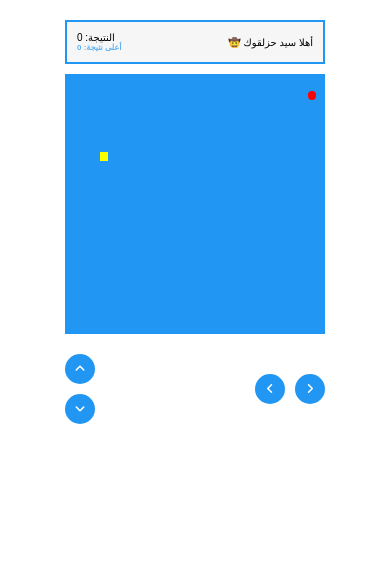
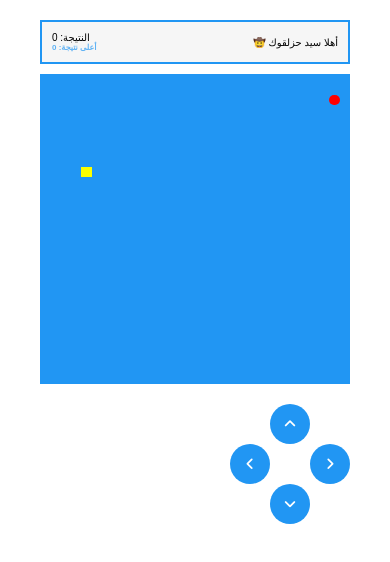
Before and after one commit to IslamAlsayed/snakeGame, a plain HTML site: page index.html in a window 390 px wide. Drawn offline with Linux system fonts and the light colour scheme.

Commit message:
update files

```diff
--- a/css/style.css
+++ b/css/style.css
@@ -19,14 +19,14 @@
 
 @media (max-width: 600px) {
     :root {
-        --widthLarge: 400px;
+        --widthLarge: 420px;
         --HeightLarge: var(--widthLarge);
     }
 }
 
 @media (max-width: 425px) {
     :root {
-        --widthLarge: 300px;
+        --widthLarge: 350px;
         --HeightLarge: var(--widthLarge);
     }
 }
@@ -134,21 +134,48 @@ body * {
 .container .controls-arrows {
     display: none;
     margin-top: 20px;
-    align-items: center;
-    justify-content: space-between;
+    justify-content: flex-end;
 }
 
 .container .controls-arrows .controls {
-    gap: 10px;
-    display: flex;
-    flex-direction: column;
+    width: 150px;
+    height: 150px;
+    position: relative;
 }
 
-.container .controls-arrows .controls:last-child {
-    flex-direction: row;
+.container .controls-arrows .controls>i {
+    position: absolute;
 }
 
-.container .controls-arrows .controls .arrow {
+.container .controls-arrows .controls>i:first-of-type,
+.container .controls-arrows .controls>i:last-of-type {
+    left: 50%;
+    transform: translateX(-50%);
+}
+
+.container .controls-arrows .controls>i:nth-of-type(2),
+.container .controls-arrows .controls>i:nth-of-type(3) {
+    top: 50%;
+    transform: translateY(-50%);
+}
+
+.container .controls-arrows .controls>i:first-of-type {
+    top: 0;
+}
+
+.container .controls-arrows .controls>i:nth-of-type(2) {
+    left: 0;
+}
+
+.container .controls-arrows .controls>i:nth-of-type(3) {
+    right: 0;
+}
+
+.container .controls-arrows .controls>i:last-of-type {
+    bottom: 0;
+}
+
+.container .controls-arrows .controls i {
     width: 50px;
     height: 50px;
     display: grid;
@@ -165,9 +192,14 @@ body * {
 }
 
 @media (max-width: 425px) {
-    .container .controls-arrows .controls .arrow {
-        width: 30px;
-        height: 30px;
-        font-size: 12px;
+    .container .controls-arrows .controls {
+        width: 120px;
+        height: 120px;
+    }
+
+    .container .controls-arrows .controls i {
+        width: 40px;
+        height: 40px;
+        font-size: 14px;
     }
 }
--- a/index.html
+++ b/index.html
@@ -21,23 +21,13 @@
 
       <div class="controls-arrows">
         <div class="controls">
-          <div data-key="ArrowUp" class="arrow btnClick">
-            <i class="fa-solid fa-angle-up"></i>
-          </div>
-          <div data-key="ArrowDown" class="arrow btnClick">
-            <i class="fa-solid fa-angle-down"></i>
-          </div>
-        </div>
-        <div class="controls">
-          <div data-key="ArrowLeft" class="arrow btnClick">
-            <i class="fa-solid fa-angle-left"></i>
-          </div>
-          <div data-key="ArrowRight" class="arrow btnClick">
-            <i class="fa-solid fa-angle-right"></i>
-          </div>
+          <i data-key="ArrowUp" class="fa-solid fa-angle-up btnClick"></i>
+          <i data-key="ArrowLeft" class="fa-solid fa-angle-left btnClick"></i>
+          <i data-key="ArrowRight" class="fa-solid fa-angle-right btnClick"></i>
+          <i data-key="ArrowDown" class="fa-solid fa-angle-down btnClick"></i>
         </div>
       </div>
-    </div>
+      </div>
 
     <script src="./js/style.js"></script>
   </body>
--- a/js/style.js
+++ b/js/style.js
@@ -1,7 +1,7 @@
 let boardGame = document.querySelector('.board-game');
 let scoreElement = document.querySelector('.all-scores .score span');
 let highScoreElement = document.querySelector('.all-scores .high-score span');
-let arrowControls = document.querySelectorAll('.controls .arrow');
+let arrowControls = document.querySelectorAll('.controls i');
 
 let highScore = localStorage.getItem('high-score') || 0;
 highScoreElement.innerHTML = highScore;
@@ -43,16 +43,12 @@ function changeFoodposition() {
 function snakDiraction(e) {
     if (e.key === 'ArrowUp' && dirY != 1) {
         dirX = 0, dirY = -1
-        lastPX.classList.add('up')
+    } else if (e.key === 'ArrowLeft' && dirX != 1) {
+        dirX = -1, dirY = 0;
     } else if (e.key === 'ArrowRight' && dirX != -1) {
         dirX = 1, dirY = 0;
-        lastPX.classList.add('right')
     } else if (e.key === 'ArrowDown' && dirY != -1) {
         dirX = 0, dirY = 1;
-        lastPX.classList.add('down')
-    } else if (e.key === 'ArrowLeft' && dirX != 1) {
-        dirX = -1, dirY = 0;
-        lastPX.classList.add('left')
     }
     // initGame();
 }
```
